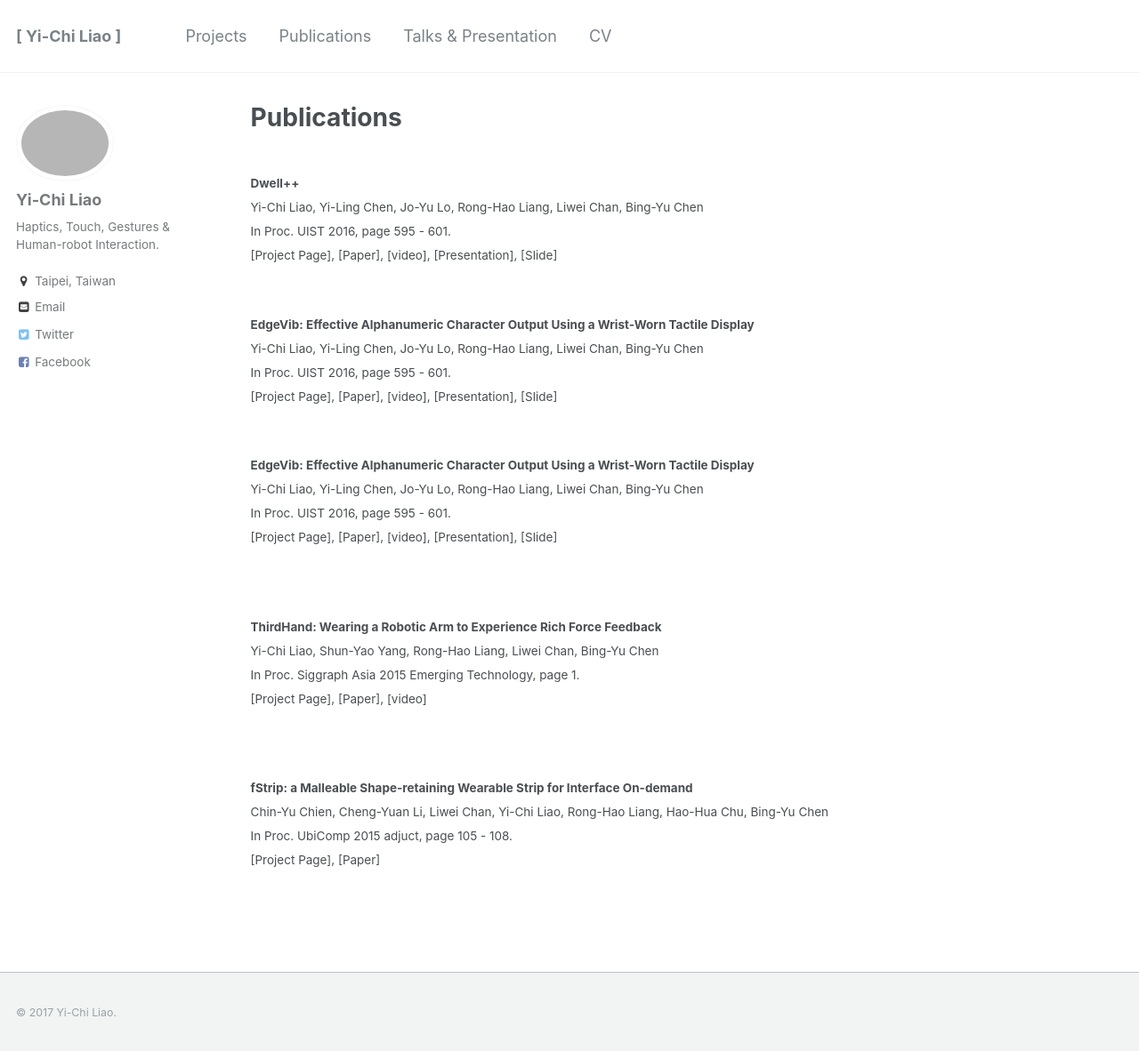
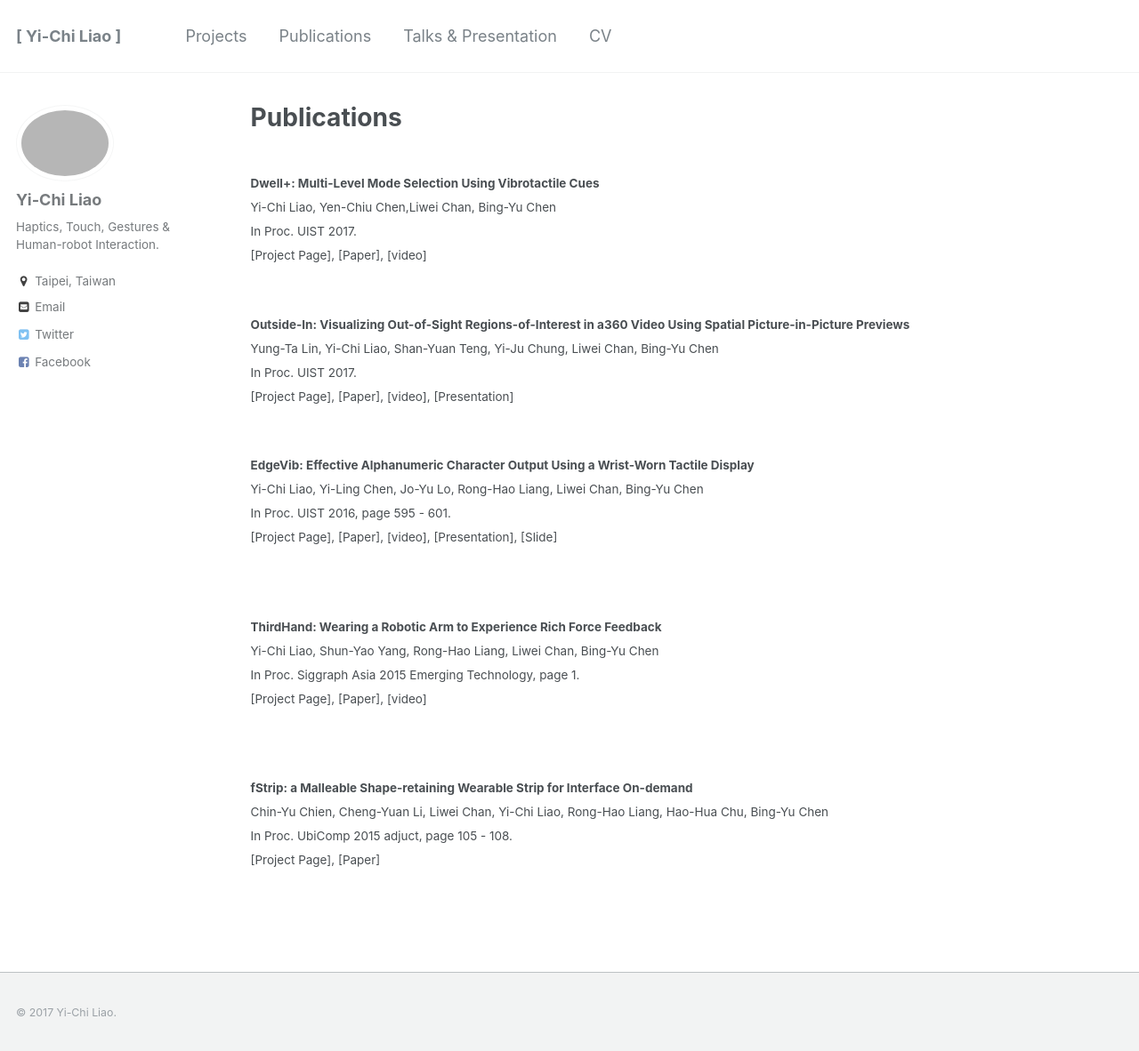
Before and after one commit to yichiliao/yichiliao.github.io, a Jekyll site: the page built from _pages/publications.md, in a window 1280 px wide and 1184 px high. Shown: the whole window at 89% size. Built offline with Jekyll 4.4.1, drawn with Linux system fonts in a browser that asks for light colours.

Commit message:
cv updated

```diff
--- a/_pages/publications.md
+++ b/_pages/publications.md
@@ -5,16 +5,16 @@ permalink: /publications/
 author_profile: true
 ---
 <br>
-<small>**Dwell++**<br>
-Yi-Chi Liao, Yi-Ling Chen, Jo-Yu Lo, Rong-Hao Liang, Liwei Chan, Bing-Yu Chen <br>
-In Proc. UIST 2016, page 595 - 601. </small><br>
-<small>[[Project Page](https://yichiliao.github.io/portfolio/3-edgevib/)], [[Paper](http://yichiliao.github.io/files/edgevib_uist16.pdf)], [[video](https://www.youtube.com/watch?v=Q_2owlSeDg4)], [[Presentation](https://www.youtube.com/watch?v=4aogj5g-Ft0)], [[Slide](https://goo.gl/mpHQ70)]</small>
+<small>**Dwell+: Multi-Level Mode Selection Using Vibrotactile Cues**<br>
+Yi-Chi Liao, Yen-Chiu Chen,Liwei Chan, Bing-Yu Chen <br>
+In Proc. UIST 2017. </small><br>
+<small>[[Project Page](https://yichiliao.github.io/portfolio/1-dwellplus/)], [[Paper]()], [[video]()]</small>
 
 <br>
-<small>**EdgeVib: Effective Alphanumeric Character Output Using a Wrist-Worn Tactile Display**<br>
-Yi-Chi Liao, Yi-Ling Chen, Jo-Yu Lo, Rong-Hao Liang, Liwei Chan, Bing-Yu Chen <br>
-In Proc. UIST 2016, page 595 - 601. </small><br>
-<small>[[Project Page](https://yichiliao.github.io/portfolio/3-edgevib/)], [[Paper](http://yichiliao.github.io/files/edgevib_uist16.pdf)], [[video](https://www.youtube.com/watch?v=Q_2owlSeDg4)], [[Presentation](https://www.youtube.com/watch?v=4aogj5g-Ft0)], [[Slide](https://goo.gl/mpHQ70)]</small>
+<small>**Outside-In: Visualizing Out-of-Sight Regions-of-Interest in a360 Video Using Spatial Picture-in-Picture Previews**<br>
+Yung-Ta Lin, Yi-Chi Liao, Shan-Yuan Teng, Yi-Ju Chung, Liwei Chan, Bing-Yu Chen <br>
+In Proc. UIST 2017. </small><br>
+<small>[[Project Page](https://yichiliao.github.io/portfolio/4-outsidein/)], [[Paper]()], [[video]()], [[Presentation](https://www.youtube.com/watch?v=4aogj5g-Ft0)]</small>
 
 
 <br>
```
Also changed, not shown: _pages/about.md (+4 -4 lines), _portfolio/1-dwellplus.md (renamed from _portfolio/1-dwellplusplus.md, +1 -1 lines).
